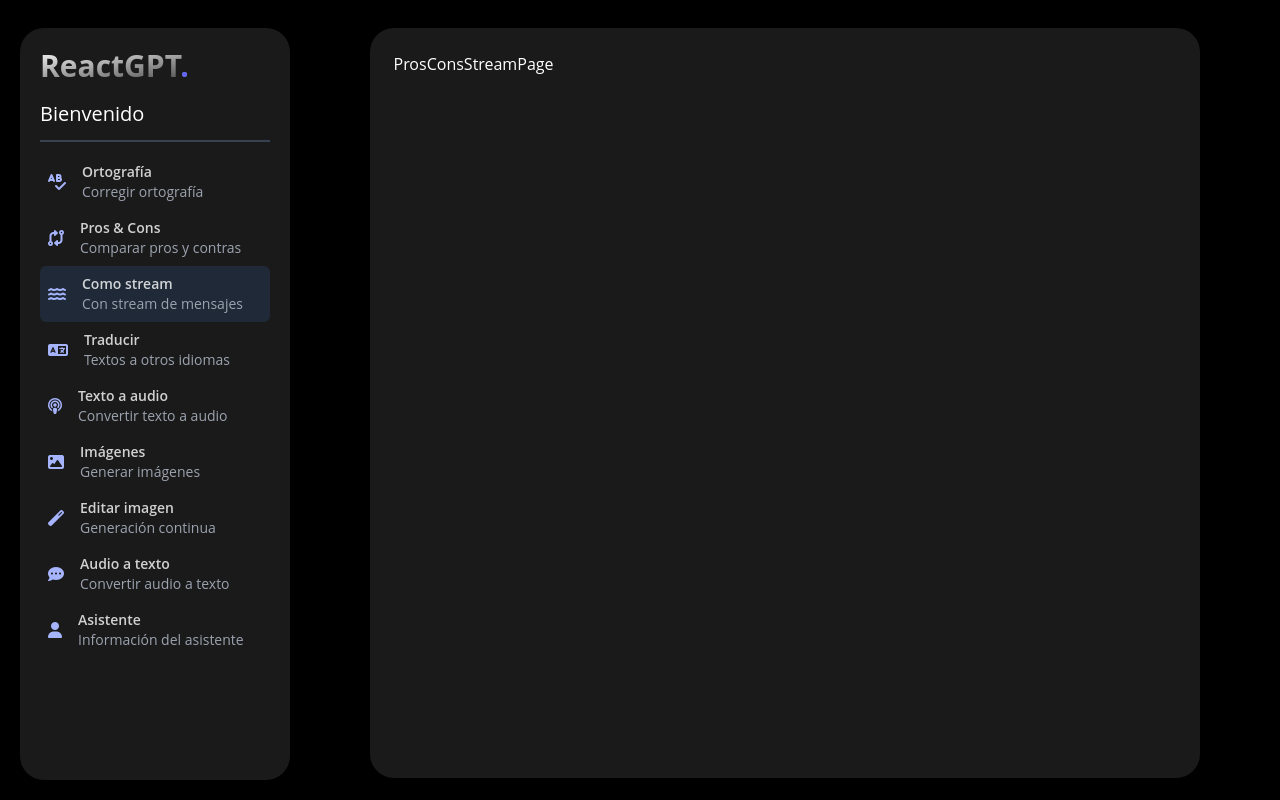
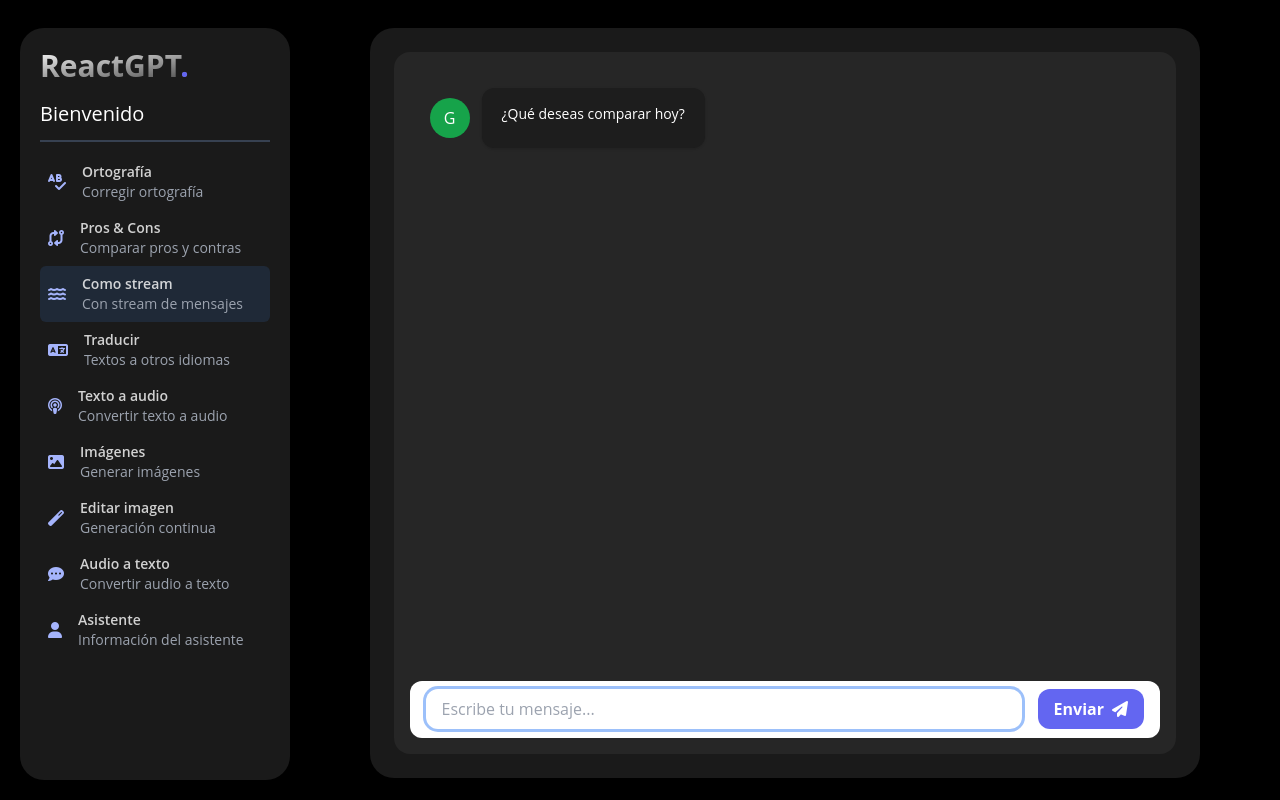
Before and after one commit to Lostovayne/Frontend-Modelos-OpenAi-Herramientas-automatizadas, a React (Vite) app: page /pros-cons-stream in a window 1280 px wide. Built offline with nearby package versions, Linux system fonts and the light colour scheme.

Commit message:
agregado el abort signal y el stream text

```diff
--- a/src/core/use-cases/index.ts
+++ b/src/core/use-cases/index.ts
@@ -1,2 +1,4 @@
 export * from './orthography.use-case';
 export * from "./pros-cons.use-case"
+export * from "./pros-cons-stream.use-case"
+export * from "./pros-cons-stream-generator.use-case"
--- /dev/null
+++ b/src/core/use-cases/pros-cons-stream-generator.use-case.ts
@@ -0,0 +1,46 @@
+export async function* prosConsStreamGeneratorUseCase(
+  prompt: string,
+  abortSignal?: AbortSignal
+) {
+  try {
+    const resp = await fetch(
+      `${import.meta.env.VITE_GPT_API}/pros-cons-discusser-stream`,
+      {
+        method: "POST",
+        headers: {
+          "Content-Type": "application/json",
+        },
+        body: JSON.stringify({ prompt }),
+        // TODO: abortSignal
+        signal: abortSignal,
+      }
+    );
+
+    if (!resp.ok) {
+      throw new Error("No se puede realizar la comparación ");
+    }
+
+    // devolver como stream
+
+    const reader = resp.body?.getReader();
+    if (!reader) {
+      console.log("No se pudo generar el reader");
+      return null;
+    }
+
+    const decoder = new TextDecoder();
+    let text = "";
+    // eslint-disable-next-line no-constant-condition
+    while (true) {
+      const { done, value } = await reader.read();
+      if (done) {
+        break;
+      }
+      const decodedChunk = decoder.decode(value, { stream: true });
+      text += decodedChunk;
+      yield text;
+    }
+  } catch (error) {
+    return null;
+  }
+}
--- /dev/null
+++ b/src/core/use-cases/pros-cons-stream.use-case.ts
@@ -0,0 +1,46 @@
+export const prosConsStreamUseCase = async (prompt: string) => {
+  try {
+    const resp = await fetch(
+      `${import.meta.env.VITE_GPT_API}/pros-cons-discusser-stream`,
+      {
+        method: "POST",
+        headers: {
+          "Content-Type": "application/json",
+        },
+        body: JSON.stringify({ prompt }),
+        // TODO: abortSignal
+      }
+    );
+
+    if (!resp.ok) {
+      throw new Error("No se puede realizar la comparación ");
+    }
+
+    // devolver como stream
+
+    const reader = resp.body?.getReader();
+    if (!reader) {
+      console.log("No se pudo generar el reader");
+      return null;
+    }
+
+    return reader
+
+    // const decoder = new TextDecoder();
+    // let text = "";
+    // // eslint-disable-next-line no-constant-condition
+    // while (true) {
+    //   const { done, value } = await reader.read();
+    //   if (done) {
+    //     break;
+    //   }
+    //   const decodedChunk = decoder.decode(value, { stream: true });
+    //   text += decodedChunk;
+    //   console.log(text);
+    // }
+
+
+  } catch (error) {
+    return null;
+  }
+};
--- a/src/presentation/pages/pros-cons-stream/ProsConsStreamPage.tsx
+++ b/src/presentation/pages/pros-cons-stream/ProsConsStreamPage.tsx
@@ -1,3 +1,74 @@
+import { useRef, useState } from "react";
+import { prosConsStreamGeneratorUseCase } from "../../../core/use-cases";
+import { GptMessage, MyMessage, TextMessageBox, TypingLoader } from "../../components";
+
+interface Message {
+  text: string;
+  isGpt: boolean;
+}
+
 export const ProsConsStreamPage = () => {
-    return <div>ProsConsStreamPage</div>;
+  //Abortar la peticion si se escribe en el input
+  const abortController = useRef(new AbortController());
+  const isRunning = useRef(false);
+
+  const [isloading, setIsLoading] = useState<boolean>(false);
+  const [messages, setMessages] = useState<Message[]>([]);
+
+  const handlePost = async (text: string) => {
+    // Lo mando a llamar si llega otro texto en el input para cancelar la peticion anterior
+
+    if (isRunning.current) {
+      abortController.current.abort();
+      abortController.current = new AbortController();
+    }
+
+    setIsLoading(true);
+    isRunning.current = true;
+    setMessages([...messages, { text, isGpt: false }]);
+
+    const stream = prosConsStreamGeneratorUseCase(text, abortController.current.signal);
+    setIsLoading(false); // => quitar el cargando
+    setMessages((messages) => [...messages, { text: "", isGpt: true }]);
+
+    for await (const text of stream) {
+      setMessages((messages) => {
+        const newMessages = [...messages];
+        newMessages[newMessages.length - 1].text = text;
+        return newMessages;
+      });
+    }
+
+    isRunning.current = false;
+  };
+
+  return (
+    <div className="chat-container">
+      <div className="chat-messages">
+        <div className="grid grid-cols-12 gap-y-2 ">
+          <GptMessage text="¿Qué deseas comparar hoy?" />
+
+          {messages.map((message, index) =>
+            message.isGpt ? (
+              <GptMessage key={index} text={message.text} />
+            ) : (
+              <MyMessage key={index} text={message.text} />
+            )
+          )}
+
+          {isloading && (
+            <div className="col-start-1 col-end-12 fade-in">
+              <TypingLoader className="fade-in" />
+            </div>
+          )}
+        </div>
+      </div>
+
+      <TextMessageBox
+        onSendMessage={handlePost}
+        placeholder="Escribe tu mensaje..."
+        disableCorrection
+      />
+    </div>
+  );
 };
```
